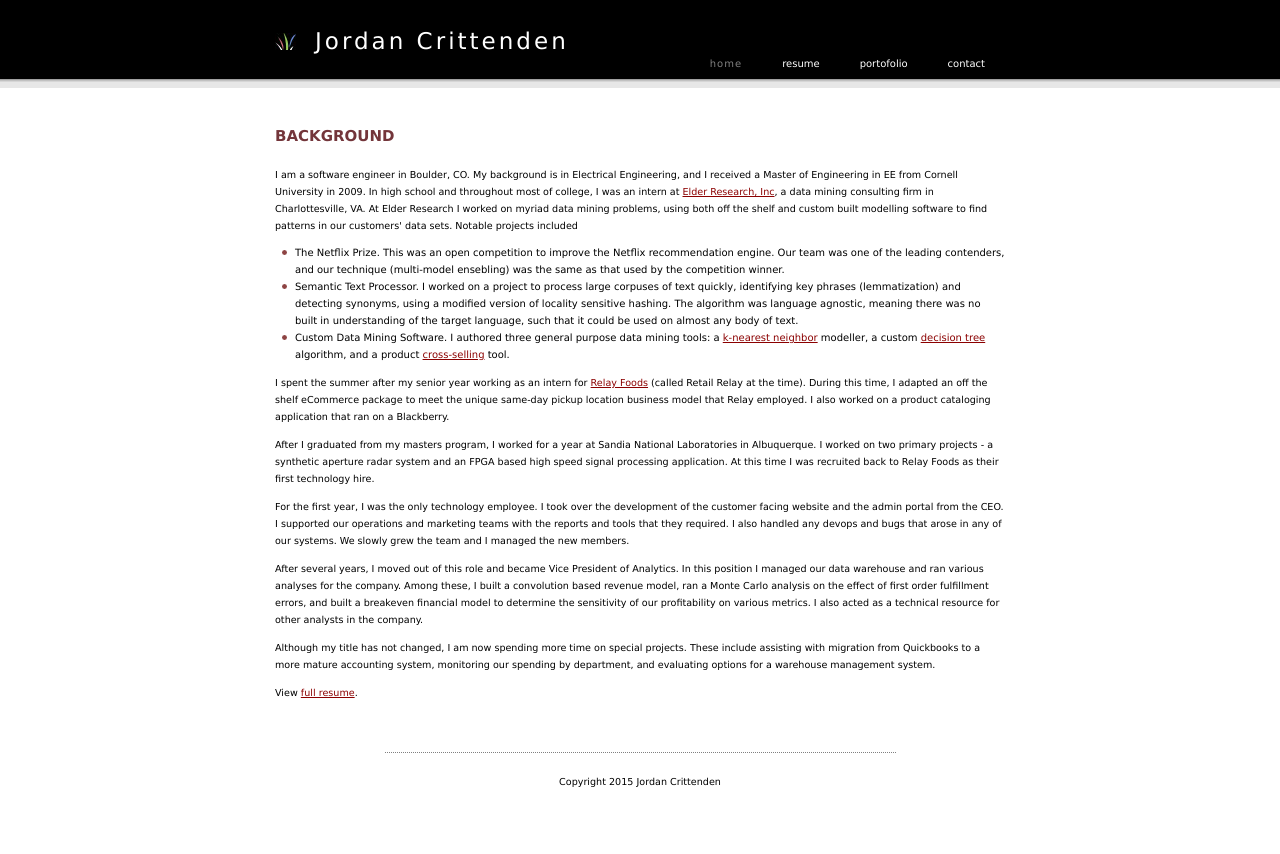
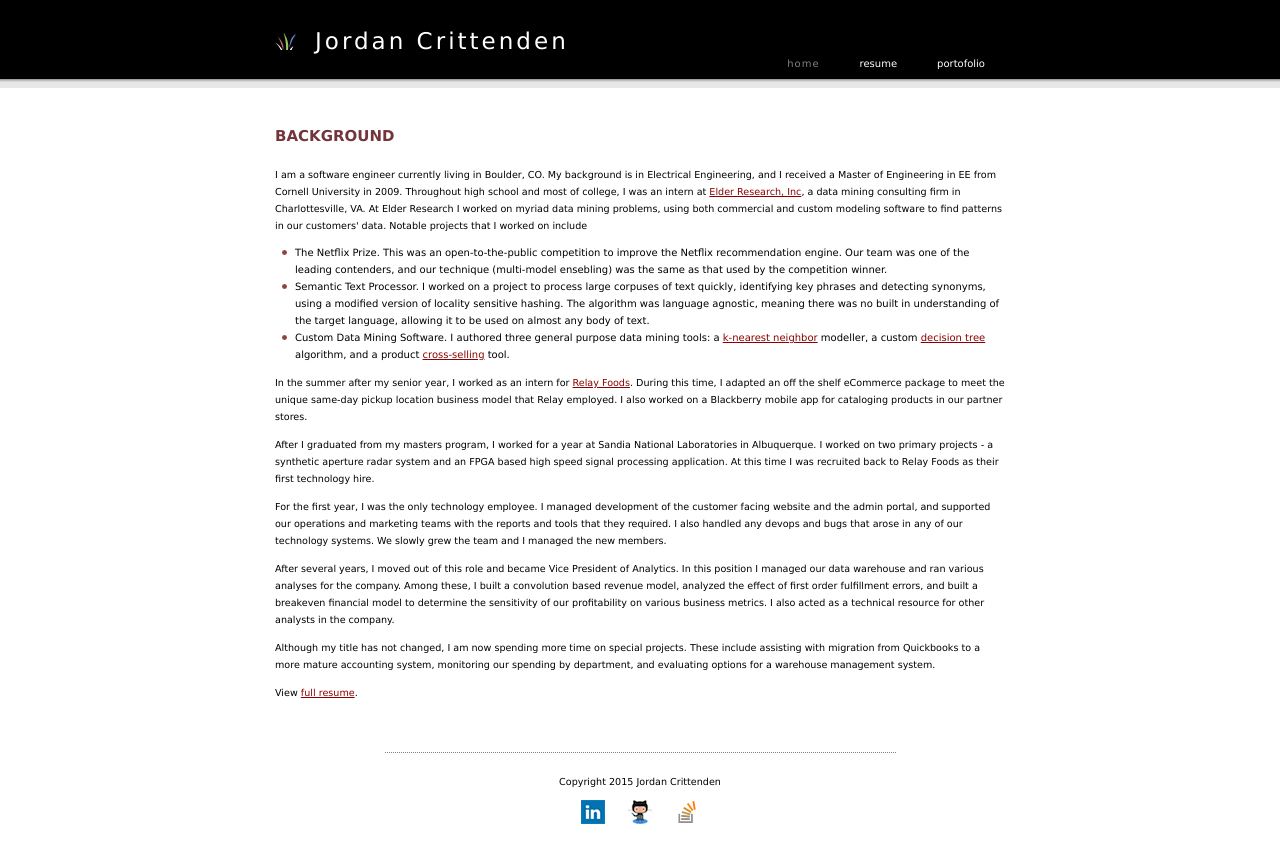
Before and after one commit to jordancrittenden/jordancrittenden, a website: page index.html in a window 1280 px wide. Before the commit the page ends 810 px from the top, so only its background shows below. Drawn offline with Linux system fonts and the light colour scheme.

Commit message:
Remove contact page

```diff
--- a/app.js
+++ b/app.js
@@ -15,10 +15,6 @@ app.get('/portfolio', function (req, res) {
 	res.render('portfolio.html');
 });
 
-app.get('/contact', function (req, res) {
-	res.render('contact.html');
-});
-
 app.get('/resume', function (req, res) {
 	res.render('resume.html');
 });
--- a/css/style.css
+++ b/css/style.css
@@ -239,3 +239,30 @@ blockquote{
 	margin: 0px;
 	padding: 0;
 }
+
+#links {
+	padding: 0;
+}
+
+#links li {
+	display: inline-block;
+	margin: 10px;
+}
+
+#links a {
+	display: inline-block;
+	width: 24px;
+	height: 24px;
+}
+
+#links a.linkedin {
+	background-image: url("../img/linkedin.png");
+}
+
+#links .github {
+	background-image: url("../img/github.png");
+}
+
+#links .stackov {
+	background-image: url("../img/stackov.png");
+}
--- a/index.html
+++ b/index.html
@@ -15,23 +15,22 @@
         <li><a href="#" class="current">home</a></li>
         <li><a href="/resume">resume</a></li>
         <li><a href="/portfolio">portofolio</a></li>
-        <li><a href="/contact">contact</a></li>
       </ul>
     </div>
   </div>
   <div id="content">
     <div>
       <h2>BACKGROUND</h2>
-      <p>I am a software engineer in Boulder, CO. My background is in Electrical Engineering, and I received a Master of Engineering in EE from Cornell University in 2009. In high school and throughout most of college, I was an intern at <a href="http://datamininglab.com">Elder Research, Inc</a>, a data mining consulting firm in Charlottesville, VA. At Elder Research I worked on myriad data mining problems, using both off the shelf and custom built modelling software to find patterns in our customers' data sets. Notable projects included</p>
+      <p>I am a software engineer currently living in Boulder, CO. My background is in Electrical Engineering, and I received a Master of Engineering in EE from Cornell University in 2009. Throughout high school and most of college, I was an intern at <a href="http://datamininglab.com">Elder Research, Inc</a>, a data mining consulting firm in Charlottesville, VA. At Elder Research I worked on myriad data mining problems, using both commercial and custom modeling software to find patterns in our customers' data. Notable projects that I worked on include</p>
       <ul>
-        <li>The Netflix Prize. This was an open competition to improve the Netflix recommendation engine. Our team was one of the leading contenders, and our technique (multi-model ensebling) was the same as that used by the competition winner.</li>
-        <li>Semantic Text Processor. I worked on a project to process large corpuses of text quickly, identifying key phrases (lemmatization) and detecting synonyms, using a modified version of locality sensitive hashing. The algorithm was language agnostic, meaning there was no built in understanding of the target language, such that it could be used on almost any body of text.</li>
+        <li>The Netflix Prize. This was an open-to-the-public competition to improve the Netflix recommendation engine. Our team was one of the leading contenders, and our technique (multi-model ensebling) was the same as that used by the competition winner.</li>
+        <li>Semantic Text Processor. I worked on a project to process large corpuses of text quickly, identifying key phrases and detecting synonyms, using a modified version of locality sensitive hashing. The algorithm was language agnostic, meaning there was no built in understanding of the target language, allowing it to be used on almost any body of text.</li>
         <li>Custom Data Mining Software. I authored three general purpose data mining tools: a <a href="http://datamininglab.com/products/143-nearest-neighbor">k-nearest neighbor</a> modeller, a custom <a href="http://datamininglab.com/products/142-texas-two-step">decision tree</a> algorithm, and a product <a href="http://datamininglab.com/products/140-quiltmaker">cross-selling</a> tool.</li>
       </ul>
-      <p>I spent the summer after my senior year working as an intern for <a href="http://www.relayfoods.com">Relay Foods</a> (called Retail Relay at the time). During this time, I adapted an off the shelf eCommerce package to meet the unique same-day pickup location business model that Relay employed. I also worked on a product cataloging application that ran on a Blackberry.</p>
+      <p>In the summer after my senior year, I worked as an intern for <a href="http://www.relayfoods.com">Relay Foods</a>. During this time, I adapted an off the shelf eCommerce package to meet the unique same-day pickup location business model that Relay employed. I also worked on a Blackberry mobile app for cataloging products in our partner stores.</p>
       <p>After I graduated from my masters program, I worked for a year at Sandia National Laboratories in Albuquerque. I worked on two primary projects - a synthetic aperture radar system and an FPGA based high speed signal processing application. At this time I was recruited back to Relay Foods as their first technology hire.</p>
-      <p>For the first year, I was the only technology employee. I took over the development of the customer facing website and the admin portal from the CEO. I supported our operations and marketing teams with the reports and tools that they required. I also handled any devops and bugs that arose in any of our systems. We slowly grew the team and I managed the new members.</p>
-      <p>After several years, I moved out of this role and became Vice President of Analytics. In this position I managed our data warehouse and ran various analyses for the company. Among these, I built a convolution based revenue model, ran a Monte Carlo analysis on the effect of first order fulfillment errors, and built a breakeven financial model to determine the sensitivity of our profitability on various metrics. I also acted as a technical resource for other analysts in the company.</p>
+      <p>For the first year, I was the only technology employee. I managed development of the customer facing website and the admin portal, and supported our operations and marketing teams with the reports and tools that they required. I also handled any devops and bugs that arose in any of our technology systems. We slowly grew the team and I managed the new members.</p>
+      <p>After several years, I moved out of this role and became Vice President of Analytics. In this position I managed our data warehouse and ran various analyses for the company. Among these, I built a convolution based revenue model, analyzed the effect of first order fulfillment errors, and built a breakeven financial model to determine the sensitivity of our profitability on various business metrics. I also acted as a technical resource for other analysts in the company.</p>
       <p>Although my title has not changed, I am now spending more time on special projects. These include assisting with migration from Quickbooks to a more mature accounting system, monitoring our spending by department, and evaluating options for a warehouse management system.</p>
       <p>View <a href="/resume">full resume</a>.</p>
     </div>
@@ -39,6 +38,11 @@
   </div>
   <div id="footer">
     <p>Copyright 2015 Jordan Crittenden</p>
+    <ul id="links">
+      <li><a class="linkedin" href="http://www.linkedin.com/in/jordancrittenden"></a></li>
+      <li><a class="github" href="https://github.com/jordancrittenden"></a></li>
+      <li><a class="stackov" href="http://stackoverflow.com/users/1411099/jordan-crittenden"></a></li>
+    </ul>
   </div>
 </div>
 <script>
```
Also changed, not shown: churchill.html (+1 -2 lines), contact.html (deleted, +0 -46 lines), portfolio.html (+10 -1 lines), resume.html (+9 -6 lines), img/github.png (added), img/linkedin.png (added), img/stackov.png (added).
